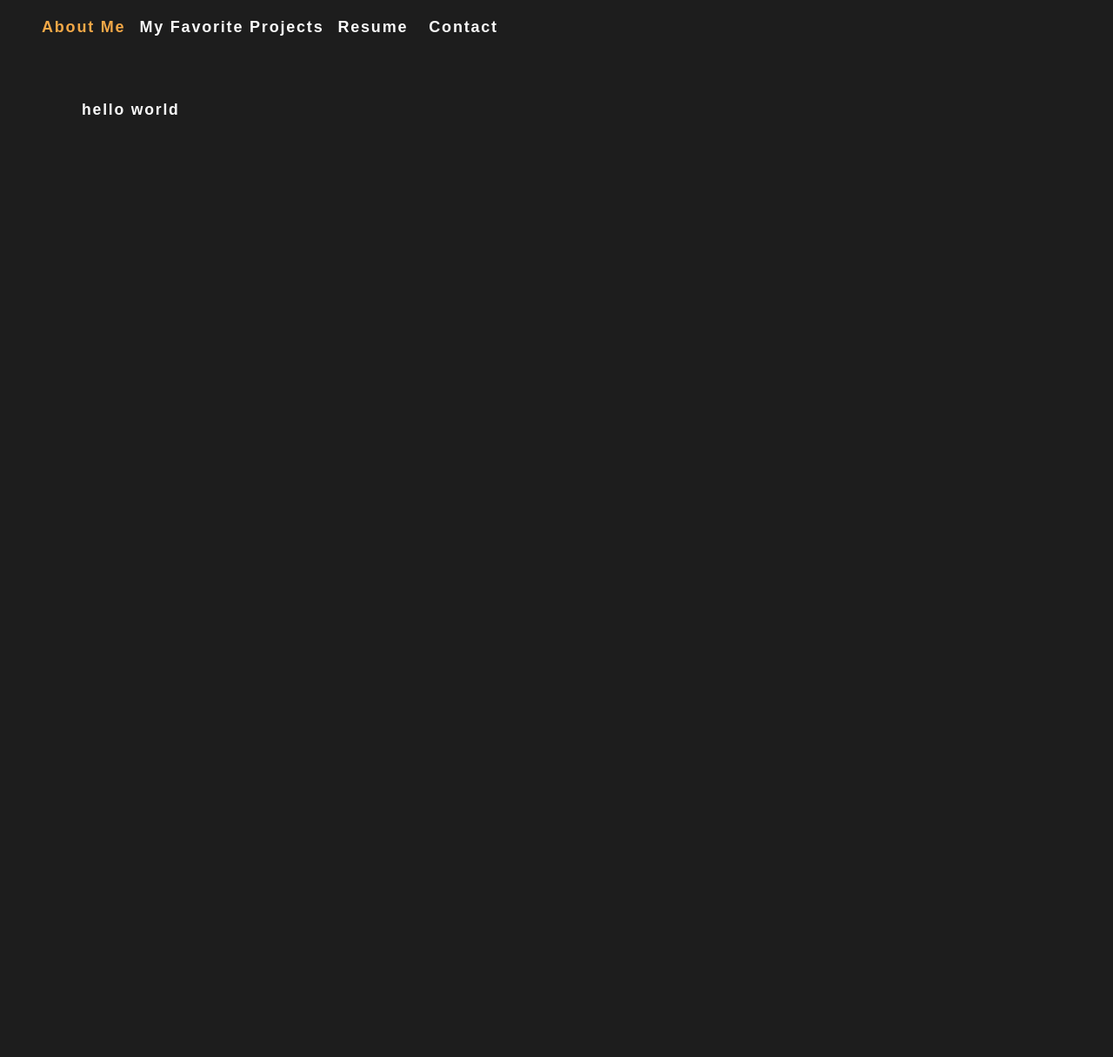
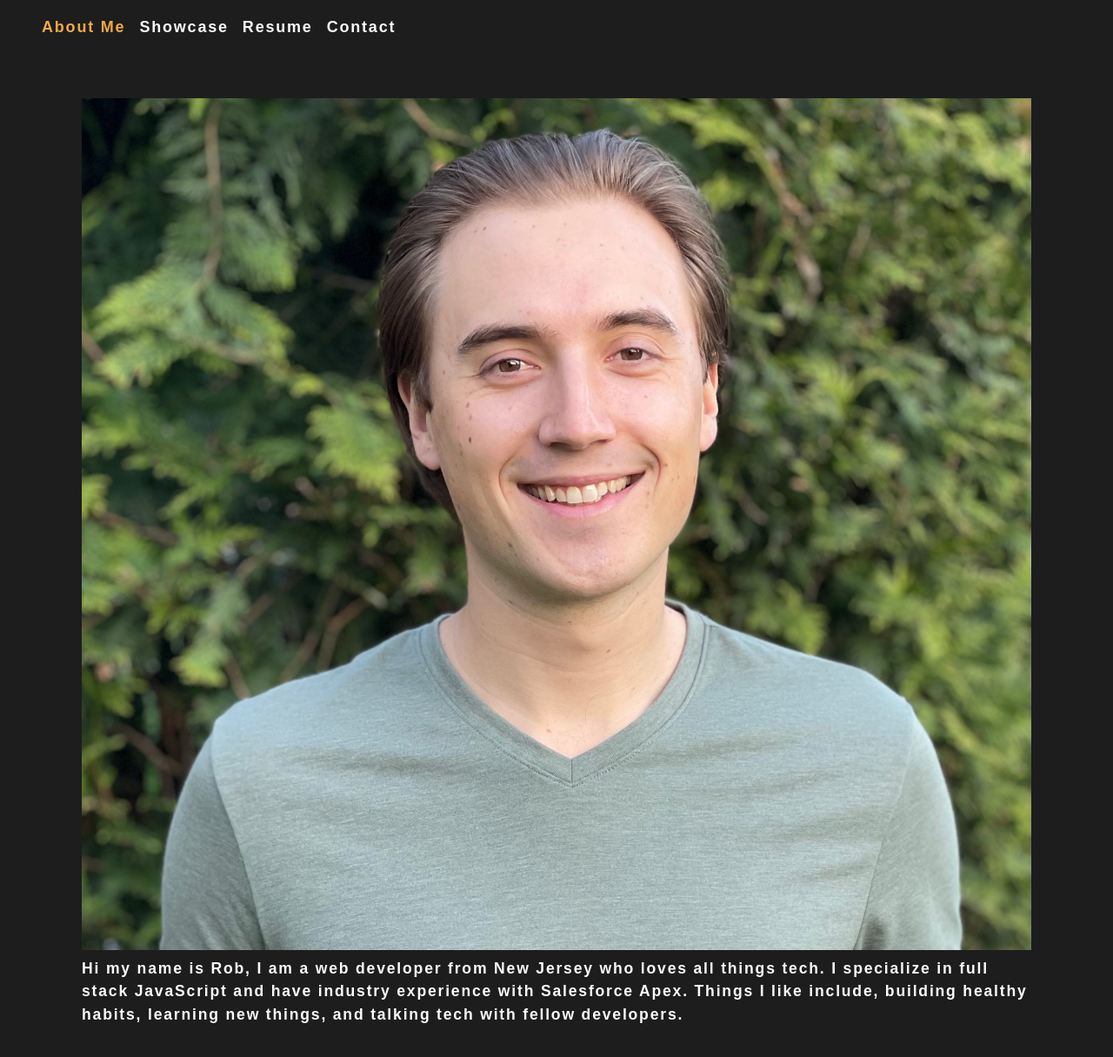
Before and after one commit to robjameva/Robs-React-Portfolio, a React (Create React App) app: page / in a window 1280 px wide. Shown: the top 1216 px of the page at 87% size. Before the commit the page ends 800 px from the top, so only its background shows below. Built offline with nearby package versions, Linux system fonts and the light colour scheme.

Commit message:
simplified nav bar by removing contact selected and added switch case to conditionally render

```diff
--- a/src/App.jsx
+++ b/src/App.jsx
@@ -1,12 +1,27 @@
 import React, { useState } from 'react';
 import Nav from './components/Nav';
 import ContactForm from './components/Contact'
+import About from './components/About';
 
 function App() {
-  const [navLinks] = useState(['About Me', 'My Favorite Projects', 'Resume'])
+  const [navLinks] = useState(['About Me', 'Showcase', 'Resume', 'Contact'])
 
   const [currentNavLink, setcurrentNavLink] = useState(navLinks[0]);
-  const [contactSelected, setContactSelected] = useState(false);
+
+  function renderContent(navLink) {
+    switch (currentNavLink) {
+      case 'About Me':
+        return <About />
+      case 'Showcase':
+        return 'Showcase'
+      case 'Resume':
+        return 'Resume'
+      case 'Contact':
+        return <ContactForm />
+
+
+    }
+  }
 
   return (
     <div>
@@ -14,17 +29,9 @@ function App() {
         navLinks={navLinks}
         currentNavLink={currentNavLink}
         setcurrentNavLink={setcurrentNavLink}
-        contactSelected={contactSelected}
-        setContactSelected={setContactSelected}
       />
       <main>
-        {!contactSelected ? (
-
-          // <About />
-          <p>hello world</p>
-        ) : (
-          <ContactForm />
-        )}
+        {renderContent(currentNavLink)}
       </main>
     </div>
   );
--- /dev/null
+++ b/src/components/About/index.jsx
@@ -0,0 +1,16 @@
+import React from 'react';
+import defaultPhoto from '../../assets/images/rob_default.JPG'
+
+function About() {
+    return (
+        <section>
+            <img src={defaultPhoto} alt="" />
+            <p>Hi my name is Rob, I am a web developer from New Jersey who loves all things tech.
+                I specialize in full stack JavaScript and have industry experience with Salesforce Apex.
+                Things I like include, building healthy habits, learning new things, and talking tech
+                with fellow developers.</p>
+        </section>
+    );
+}
+
+export default About;
--- a/src/components/Nav/index.jsx
+++ b/src/components/Nav/index.jsx
@@ -5,8 +5,6 @@ function Nav(props) {
         navLinks = [],
         setcurrentNavLink,
         currentNavLink,
-        contactSelected,
-        setContactSelected
     } = props;
 
     useEffect(() => {
@@ -20,33 +18,18 @@ function Nav(props) {
 
     return (
         <header>
-            {/* <h2>
-                <a href="/" data-testid='link'>
-                    <span role="img" aria-label="camera"> 👨🏻‍💻</span> Robert Evanik
-                </a>
-            </h2> */}
             <nav>
                 <ul className="flex-row">
                     {navLinks.map(link => (
                         <li
-                            className={`mx-1 ${currentNavLink === link && !contactSelected && 'navActive'}`}
+                            className={`mx-1 ${currentNavLink === link && 'navActive'}`}
                             key={link}
                         >
-                            <span
-                                onClick={() => {
-                                    setcurrentNavLink(link)
-                                    setContactSelected(false)
-                                }}
-                            >
+                            <span onClick={() => setcurrentNavLink(link)}>
                                 {link}
                             </span>
                         </li>
                     ))}
-                    <li className={`mx-2 ${contactSelected && 'navActive'}`}>
-                        <span onClick={() => setContactSelected(true)}>
-                            Contact
-                        </span>
-                    </li>
                 </ul>
             </nav>
         </header>
```
Also changed, not shown: src/assets/images/rob_default.JPG (added).
